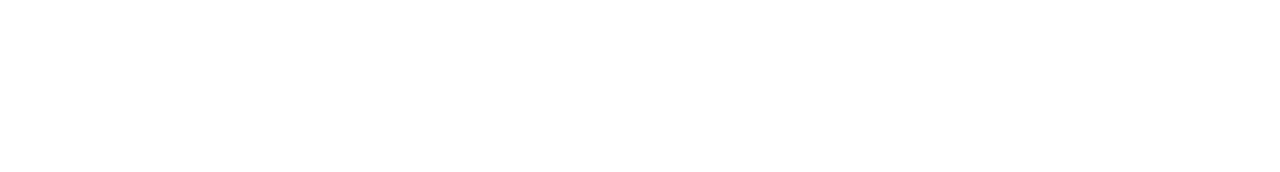
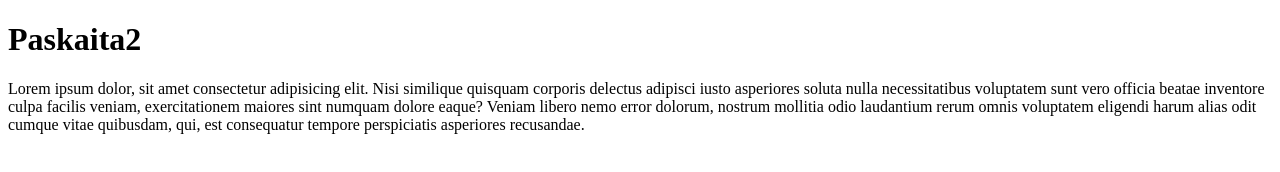
Before and after one commit to andsad1/paskaita2, a plain HTML site: page index.html in a window 1280 px wide. Drawn offline with Linux system fonts and the light colour scheme.

Commit message:
Update index.html

```diff
--- a/index.html
+++ b/index.html
@@ -4,8 +4,10 @@
     <meta charset="UTF-8">
     <meta name="viewport" content="width=device-width, initial-scale=1.0">
     <title>Document</title>
+    <link rel="stylesheet" href="style.css">
 </head>
 <body>
-
+    <h1>Paskaita2</h1>
+    <p>Lorem ipsum dolor, sit amet consectetur adipisicing elit. Nisi similique quisquam corporis delectus adipisci iusto asperiores soluta nulla necessitatibus voluptatem sunt vero officia beatae inventore culpa facilis veniam, exercitationem maiores sint numquam dolore eaque? Veniam libero nemo error dolorum, nostrum mollitia odio laudantium rerum omnis voluptatem eligendi harum alias odit cumque vitae quibusdam, qui, est consequatur tempore perspiciatis asperiores recusandae.</p>
 </body>
 </html>
```
